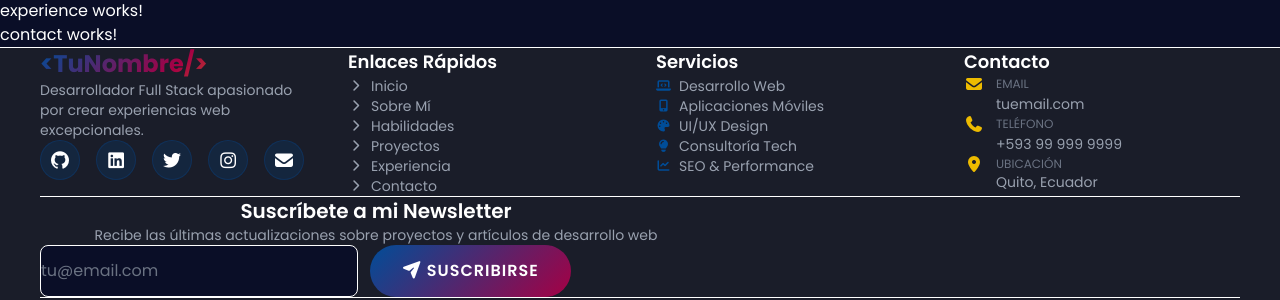
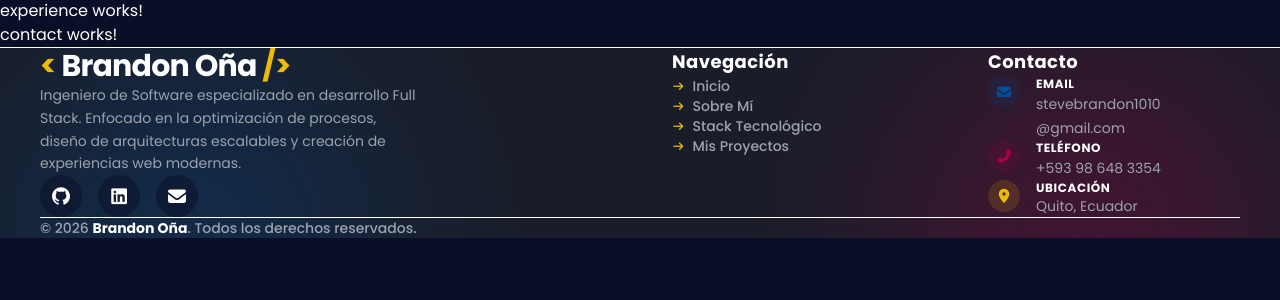
Before and after one commit to Stevebr10/Portafolio, an Angular app: page / in a window 1280 px wide. Shown: the part 3629-3929 px from the top of the page. After the commit the page ends 3867 px from the top, so only its background shows below. Built offline with nearby package versions, Linux system fonts and the light colour scheme.

Commit message:
Footer cambios

```diff
--- a/src/app/components/footer/footer.component.css
+++ b/src/app/components/footer/footer.component.css
@@ -1,27 +1,30 @@
-.gradient-text-hero {
+/* .gradient-text-hero {
   background: linear-gradient(135deg, #004D98 0%, #A50044 50%, #EDBB00 100%);
   -webkit-background-clip: text;
   -webkit-text-fill-color: transparent;
   background-clip: text;
-}
+} */
 
 .social-icon-footer {
-  width: 40px;
-  height: 40px;
+  width: 42px;
+  height: 42px;
   display: flex;
   align-items: center;
   justify-content: center;
   border-radius: 50%;
-  background: rgba(0, 77, 152, 0.2);
-  color: var(--color-barca-blue);
+
   font-size: 18px;
   transition: all 0.3s ease;
-  border: 1px solid rgba(0, 77, 152, 0.3);
+  /* Colores adaptables al tema */
+  color: var(--text-primary);
+  background-color: color-mix(in srgb, var(--bg-primary) 50%, transparent);
+  border: 1px solid var(--border-color);
 }
 
 .social-icon-footer:hover {
-  background: linear-gradient(135deg, var(--color-barca-blue) 0%, var(--color-barca-red) 100%);
+  background: linear-gradient(135deg, var(--accent-1) 0%, var(--accent-2) 100%);
   color: white;
   border-color: transparent;
-  transform: translateY(-5px) rotate(5deg);
+  transform: translateY(-5px);
+  box-shadow: 0 10px 20px color-mix(in srgb, var(--accent-1) 30%, transparent);
 }
--- a/src/app/components/footer/footer.component.html
+++ b/src/app/components/footer/footer.component.html
@@ -1,152 +1,124 @@
-<footer class="bg-barca-dark-secondary border-t border-barca-blue/20 relative overflow-hidden">
+<footer class="relative overflow-hidden border-t"
+        style="background-color: var(--bg-secondary); border-color: var(--border-color);">
   <!-- Background Effects -->
-  <div class="absolute inset-0 overflow-hidden pointer-events-none">
-    <div class="absolute w-96 h-96 bg-barca-blue/5 rounded-full blur-3xl -bottom-48 left-0"></div>
-    <div class="absolute w-96 h-96 bg-barca-red/5 rounded-full blur-3xl -bottom-48 right-0"></div>
+  <div class="absolute inset-0 overflow-hidden pointer-events-none opacity-30">
+    <div class="absolute w-96 h-96 rounded-full blur-[100px] -bottom-48 left-0" style="background-color: var(--accent-1);"></div>
+    <div class="absolute w-96 h-96 rounded-full blur-[100px] -bottom-48 right-0" style="background-color: var(--accent-2);"></div>
   </div>
 
   <div class="container mx-auto px-6 relative z-10">
     <!-- Main Footer Content -->
-    <div class="py-12 grid md:grid-cols-4 gap-8">
+    <div class="py-16 grid grid-cols-1 md:grid-cols-2 lg:grid-cols-4 gap-12 lg:gap-16">
+
       <!-- Brand Column -->
-      <div class="md:col-span-1" data-aos="fade-up">
-        <div class="mb-4">
-          <h3 class="text-2xl font-bold gradient-text-hero">
-            <span class="text-barca-gold">&lt;</span>
-            <span class="text-white">TuNombre</span>
-            <span class="text-barca-gold">/&gt;</span>
+      <div class="lg:col-span-2" data-aos="fade-up">
+        <div class="mb-6">
+          <h3 class="text-3xl font-bold tracking-tight" style="color: var(--text-primary);">
+            <span style="color: var(--accent-3);">&lt;</span>
+            Brandon Oña
+            <span style="color: var(--accent-3);">/&gt;</span>
           </h3>
         </div>
-        <p class="text-gray-400 text-sm mb-6">
-          Desarrollador Full Stack apasionado por crear experiencias web excepcionales.
+        <p class="text-sm leading-relaxed max-w-sm mb-8" style="color: var(--text-secondary);">
+          Ingeniero de Software especializado en desarrollo Full Stack.
+          Enfocado en la optimización de procesos, diseño de arquitecturas escalables y creación de experiencias web modernas.
         </p>
 
         <!-- Social Links -->
         <div class="flex gap-4">
-          <a *ngFor="let social of socialLinks"
-             [href]="social.url"
+          @for (social of socialLinks; track social.name) {
+            <a [href]="social.url"
                target="_blank"
                rel="noopener noreferrer"
-             class="social-icon-footer"
+               class="social-icon-footer group"
                [attr.aria-label]="social.name">
-            <i [class]="social.icon"></i>
+              <i [class]="social.icon + ' group-hover:scale-110 transition-transform'"></i>
             </a>
+          }
         </div>
       </div>
 
       <!-- Quick Links -->
       <div data-aos="fade-up" data-aos-delay="100">
-        <h4 class="text-white font-semibold text-lg mb-4">Enlaces Rápidos</h4>
-        <ul class="space-y-3">
-          <li *ngFor="let link of quickLinks">
+        <h4 class="font-bold text-lg mb-6 tracking-wide" style="color: var(--text-primary);">Navegación</h4>
+        <ul class="space-y-4">
+          @for (link of quickLinks; track link.name) {
+            <li>
               <a [href]="link.url"
-               class="text-gray-400 hover:text-barca-gold transition-colors duration-300 text-sm flex items-center gap-2">
-              <i class="fas fa-chevron-right text-xs"></i>
-              {{ link.name }}
+                 class="text-sm font-medium flex items-center gap-2 transition-all duration-300 hover:translate-x-2"
+                 style="color: var(--text-secondary);">
+                <i class="fas fa-arrow-right text-[10px]" style="color: var(--accent-3);"></i>
+                <span class="hover:text-[var(--accent-1)]">{{ link.name }}</span>
               </a>
             </li>
-        </ul>
-      </div>
-
-      <!-- Services -->
-      <div data-aos="fade-up" data-aos-delay="200">
-        <h4 class="text-white font-semibold text-lg mb-4">Servicios</h4>
-        <ul class="space-y-3">
-          <li *ngFor="let service of services">
-            <a href="#contact"
-               class="text-gray-400 hover:text-barca-gold transition-colors duration-300 text-sm flex items-center gap-2">
-              <i [class]="service.icon + ' text-barca-blue text-xs'"></i>
-              {{ service.name }}
-            </a>
-          </li>
+          }
         </ul>
       </div>
 
       <!-- Contact Info -->
-      <div data-aos="fade-up" data-aos-delay="300">
-        <h4 class="text-white font-semibold text-lg mb-4">Contacto</h4>
-        <ul class="space-y-4">
-          <li class="flex items-start gap-3">
-            <i class="fas fa-envelope text-barca-gold mt-1"></i>
+      <div data-aos="fade-up" data-aos-delay="200">
+        <!-- CORRECCIÓN: 'fond-bold' cambiado a 'font-bold' -->
+        <h4 class="font-bold text-lg mb-6 tracking-wide" style="color: var(--text-primary);">Contacto</h4>
+        <ul class="space-y-5">
+          <li class="flex items-start gap-4">
+            <div class="mt-1 w-8 h-8 rounded-full flex items-center justify-center" style="background-color: color-mix(in srgb, var(--accent-1) 15%, transparent);">
+               <i class="fas fa-envelope text-sm" style="color: var(--accent-1);"></i>
+            </div>
+
             <div>
-              <p class="text-gray-500 text-xs uppercase mb-1">Email</p>
-              <a href="mailto:tu@email.com"
-                 class="text-gray-400 hover:text-barca-gold transition-colors duration-300 text-sm">
-                tuemail.com
+              <p class="text-xs uppercase font-bold tracking-wider mb-1" style="color: var(--text-primary);">Email</p>
+              <a href="mailto:stevebrandon1010@gmail.com"
+                 class="text-sm transition-colors duration-300 hover:text-[var(--accent-1)] break-all"
+                 style="color: var(--text-secondary);">
+                stevebrandon1010<br>&#64;gmail.com
               </a>
             </div>
           </li>
-          <li class="flex items-start gap-3">
-            <i class="fas fa-phone text-barca-gold mt-1"></i>
+          <li class="flex items-start gap-4">
+            <div class="mt-1 w-8 h-8 rounded-full flex items-center justify-center" style="background-color: color-mix(in srgb, var(--accent-2) 15%, transparent);">
+              <!-- CORRECCIÓN: Icono cambiado a teléfono -->
+              <i class="fas fa-phone-alt text-sm" style="color: var(--accent-2);"></i>
+            </div>
             <div>
-              <p class="text-gray-500 text-xs uppercase mb-1">Teléfono</p>
-              <a href="tel:+593999999999"
-                 class="text-gray-400 hover:text-barca-gold transition-colors duration-300 text-sm">
-                +593 99 999 9999
+              <p class="text-xs uppercase font-bold tracking-wider mb-1" style="color: var(--text-primary);">Teléfono</p>
+              <a href="tel:+593986483354"
+                 class="transition-colors duration-300 text-sm
+                 text-[var(--text-secondary)] hover:text-[var(--accent-1)]">
+                +593 98 648 3354
               </a>
             </div>
           </li>
-          <li class="flex items-start gap-3">
-            <i class="fas fa-map-marker-alt text-barca-gold mt-1"></i>
+          <li class="flex items-start gap-4">
+           <div class="mt-1 w-8 h-8 rounded-full flex items-center justify-center" style="background-color: color-mix(in srgb, var(--accent-3) 15%, transparent);">
+
+              <i class="fas fa-map-marker-alt text-sm" style="color: var(--accent-3);"></i>
+            </div>
             <div>
-              <p class="text-gray-500 text-xs uppercase mb-1">Ubicación</p>
-              <p class="text-gray-400 text-sm">Quito, Ecuador</p>
+              <p class="text-xs uppercase font-bold tracking-wider mb-1" style="color: var(--text-primary);">Ubicación</p>
+              <p class="text-sm" style="color: var(--text-secondary);">Quito, Ecuador</p>
             </div>
           </li>
         </ul>
       </div>
     </div>
 
-    <!-- Newsletter Section -->
-    <div class="py-8 border-t border-barca-blue/20" data-aos="fade-up">
-      <div class="max-w-2xl mx-auto text-center">
-        <h4 class="text-white font-semibold text-xl mb-3">
-          Suscríbete a mi Newsletter
-        </h4>
-        <p class="text-gray-400 text-sm mb-6">
-          Recibe las últimas actualizaciones sobre proyectos y artículos de desarrollo web
-        </p>
-        <form class="flex flex-col sm:flex-row gap-3 max-w-md mx-auto">
-          <input
-            type="email"
-            placeholder="tu@email.com"
-            class="flex-1 px-4 py-3 bg-barca-dark border border-barca-blue/30 rounded-lg text-white placeholder-gray-500 focus:outline-none focus:border-barca-gold transition-colors duration-300">
-          <button type="submit" class="btn-barca whitespace-nowrap">
-            <i class="fas fa-paper-plane mr-2"></i>
-            Suscribirse
-          </button>
-        </form>
-      </div>
-    </div>
+
 
     <!-- Bottom Bar -->
-    <div class="py-6 border-t border-barca-blue/20">
-      <div class="flex flex-col md:flex-row justify-between items-center gap-4">
-        <!-- Copyright -->
-        <p class="text-gray-500 text-sm text-center md:text-left">
-          © {{ currentYear }} <span class="text-barca-gold font-semibold">Tu Nombre</span>.
-          Todos los derechos reservados.
+    <div class="py-6 border-t flex flex-col md:flex-row justify-between items-center gap-4" style="border-color: var(--border-color);">
+      <p class="text-sm text-center md:text-left font-medium" style="color: var(--text-secondary);">
+        © {{ currentYear }} <span style="color: var(--text-primary);" class="font-bold">Brandon Oña</span>. Todos los derechos reservados.
       </p>
-
-        <!-- Additional Links -->
-        <div class="flex gap-6">
-          <a href="#" class="text-gray-500 hover:text-barca-gold transition-colors duration-300 text-sm">
-            Política de Privacidad
-          </a>
-          <a href="#" class="text-gray-500 hover:text-barca-gold transition-colors duration-300 text-sm">
-            Términos de Uso
-          </a>
-        </div>
-      </div>
     </div>
 
     <!-- Back to Top Button -->
-    <button
-      *ngIf="showScrollTop"
-      (click)="scrollToTop()"
-      class="fixed bottom-8 right-8 w-12 h-12 bg-gradient-to-br from-barca-blue to-barca-red rounded-full flex items-center justify-center text-white hover:scale-110 transition-transform duration-300 shadow-lg z-50"
+    @if (showScrollTop) {
+      <button (click)="scrollToTop()"
+              class="fixed bottom-8 right-8 w-12 h-12 rounded-full flex items-center justify-center text-white shadow-lg hover:-translate-y-2 transition-all duration-300 z-50"
+              style="background: linear-gradient(135deg, var(--accent-1), var(--accent-2));"
               aria-label="Volver arriba">
         <i class="fas fa-arrow-up"></i>
       </button>
+    }
   </div>
 </footer>
--- a/src/app/components/footer/footer.component.ts
+++ b/src/app/components/footer/footer.component.ts
@@ -1,16 +1,6 @@
-// import { Component } from '@angular/core';
 
-// @Component({
-//   selector: 'app-footer',
-//   imports: [],
-//   templateUrl: './footer.component.html',
-//   styleUrl: './footer.component.css'
-// })
-// export class FooterComponent {
-
-// }
 import { Component, HostListener } from '@angular/core';
-import { CommonModule } from '@angular/common'; // Importa CommonModule
+import { CommonModule } from '@angular/common';
 
 
 interface SocialLink {
@@ -41,33 +31,33 @@ export class FooterComponent {
   showScrollTop: boolean = false;
 
   socialLinks: SocialLink[] = [
-    { name: 'GitHub', url: 'https://github.com/tu-usuario', icon: 'fab fa-github' },
-    { name: 'LinkedIn', url: 'https://linkedin.com/in/tu-usuario', icon: 'fab fa-linkedin' },
-    { name: 'Twitter', url: 'https://twitter.com/tu-usuario', icon: 'fab fa-twitter' },
-    { name: 'Instagram', url: 'https://instagram.com/tu-usuario', icon: 'fab fa-instagram' },
-    { name: 'Email', url: 'mailto:tu@email.com', icon: 'fas fa-envelope' }
+    { name: 'GitHub', url: 'https://github.com/Stevebr10', icon: 'fab fa-github' },
+    { name: 'LinkedIn', url: 'https://linkedin.com/in/brandon-oña-2187b6333/', icon: 'fab fa-linkedin' },
+    // { name: 'Twitter', url: 'https://twitter.com/tu-usuario', icon: 'fab fa-twitter' },
+    // { name: 'Instagram', url: 'https://instagram.com/tu-usuario', icon: 'fab fa-instagram' },
+    { name: 'Email', url: 'mailto:stevebrandon1010@gmail.com', icon: 'fas fa-envelope' }
   ];
 
   quickLinks: Link[] = [
     { name: 'Inicio', url: '#home' },
     { name: 'Sobre Mí', url: '#about' },
-    { name: 'Habilidades', url: '#skills' },
-    { name: 'Proyectos', url: '#projects' },
-    { name: 'Experiencia', url: '#experience' },
-    { name: 'Contacto', url: '#contact' }
+    { name: 'Stack Tecnológico', url: '#skills' },
+    { name: 'Mis Proyectos', url: '#projects' },
+    // { name: 'Experiencia', url: '#experience' },
+    // { name: 'Contacto', url: '#contact' }
   ];
 
   services: Service[] = [
     { name: 'Desarrollo Web', icon: 'fas fa-laptop-code' },
     { name: 'Aplicaciones Móviles', icon: 'fas fa-mobile-alt' },
     { name: 'UI/UX Design', icon: 'fas fa-palette' },
-    { name: 'Consultoría Tech', icon: 'fas fa-lightbulb' },
-    { name: 'SEO & Performance', icon: 'fas fa-chart-line' }
+    // { name: 'Consultoría Tech', icon: 'fas fa-lightbulb' },
+    // { name: 'SEO & Performance', icon: 'fas fa-chart-line' }
   ];
 
   @HostListener('window:scroll', [])
   onWindowScroll() {
-    this.showScrollTop = window.scrollY > 300;
+    this.showScrollTop = window.scrollY > 400;
   }
 
   scrollToTop() {
```
Lines whose indentation alone changed are shown as unchanged.
